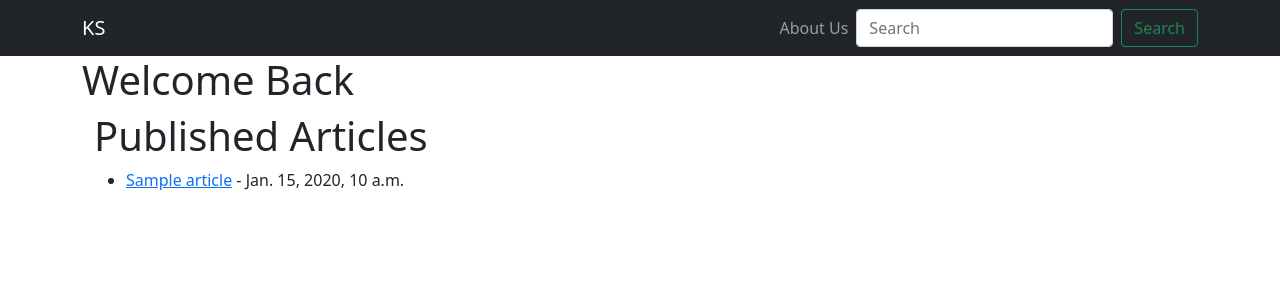
After one commit to anshoomishra/knowledge-storm, a Django app: page /articles/ in a window 1280 px wide. The commit adds this page. Shown: the top 300 px of the page. Run offline with Django 5.2, Linux system fonts and the light colour scheme; tables that the repository leaves empty hold one stand-in row (values such as "Sample post"); some libraries are stand-ins or nearby versions.

```diff
--- a/blog/admin.py
+++ b/blog/admin.py
@@ -1,5 +1,7 @@
 from django.contrib import admin
 from .models import Article
+
+
 
 @admin.register(Article)
 class ArticleAdmin(admin.ModelAdmin):
@@ -10,4 +12,4 @@ class ArticleAdmin(admin.ModelAdmin):
     class Media:
         js = [
             '//cdn.ckeditor.com/4.14.0/standard/ckeditor.js',
-        ]
+    ]
--- a/blog/models.py
+++ b/blog/models.py
@@ -7,16 +7,21 @@ from ckeditor.fields import RichTextField
 
 
 class Article(models.Model):
-    id = models.UUIDField(uuid.uuid4(),primary_key=True,editable=False)
-    title = models.CharField(max_length=200)
-    description = models.CharField(max_length=200,null=True)
+    STATUS_CHOICES = [
+        ('draft', 'Draft'),
+        ('published', 'Published'),
+    ]
+
+    title = models.CharField(max_length=255)
+    description = models.CharField(max_length=255, blank=True, null=True)
     content = RichTextField()
-    created_by = models.ForeignKey(User,on_delete=models.SET_NULL,null=True,related_name="article_creator")
-    updated_by = models.ForeignKey(User, on_delete=models.SET_NULL, null=True, related_name="article_updator")
+    created_by = models.ForeignKey(User, related_name='articles_created', on_delete=models.SET_NULL, null=True)
+    updated_by = models.ForeignKey(User, related_name='articles_updated', on_delete=models.SET_NULL, null=True)
+    published_by = models.ForeignKey(User, related_name='articles_published', on_delete=models.SET_NULL, null=True)
     created_at = models.DateTimeField(auto_now_add=True)
     updated_at = models.DateTimeField(auto_now=True)
-    published_at = models.DateTimeField()
-    publisher = models.ForeignKey(User,on_delete=models.SET_NULL, null=True, related_name="publisher")
+    published_at = models.DateTimeField(null=True, blank=True)
+    status = models.CharField(max_length=10, choices=STATUS_CHOICES, default='draft')
 
 
     def __str__(self):
@@ -24,3 +29,9 @@ class Article(models.Model):
 
     def publish(self):
         self.published_at = timezone.now()
+
+    class Meta:
+        permissions = [
+            ('can_create_article', 'Can create article'),
+            ('can_update_article', 'Can update article'),
+        ]
--- /dev/null
+++ b/blog/templates/blog/article_list.html
@@ -0,0 +1,13 @@
+
+{% extends 'base.html' %}
+
+{% block content %}
+<div class="container">
+        <h1>Published Articles</h1>
+        <ul>
+            {% for article in articles %}
+                <li><a href="{% url 'article_detail' article.pk %}">{{ article.title }}</a> - {{ article.published_at }}</li>
+            {% endfor %}
+        </ul>
+    </div>
+{% endblock %}
--- a/blog/urls.py
+++ b/blog/urls.py
@@ -1,11 +1,14 @@
-from blog.views import test, HomePage, ArticleCreateView, ArticleUpdateView, ArticleDetailView
+from blog.views import test, HomePage, ArticleCreateView, ArticleUpdateView, ArticleDetailView, ArticleListView, \
+    ArticlePendingListView, publish_article
 from django.urls import path
 
 urlpatterns = [
     path('golu/',test,name="home"),
     path('',HomePage.as_view(),name="home-page"),
-    path('article/new/', ArticleCreateView.as_view(), name='article_create'),
-    path('article/<pk>/edit/', ArticleUpdateView.as_view(), name='article_update'),
-    path('article/<pk>/', ArticleDetailView.as_view(), name='article_detail'),
-
+    path('articles/', ArticleListView.as_view(), name='article_list'),
+    path('articles/create/', ArticleCreateView.as_view(), name='article_create'),
+    path('articles/update/<int:pk>/', ArticleUpdateView.as_view(), name='article_update'),
+    path('articles/pending/', ArticlePendingListView.as_view(), name='article_pending_list'),
+    path('articles/<int:pk>/', ArticleDetailView.as_view(), name='article_detail'),
+    path('articles/publish/<int:pk>/', publish_article, name='publish_article'),
 ]
--- a/blog/views.py
+++ b/blog/views.py
@@ -1,10 +1,15 @@
-from django.shortcuts import render
+from django.contrib.auth.decorators import login_required, permission_required
+from django.shortcuts import render, get_object_or_404, redirect
 from django.urls import reverse_lazy
-from django.views.generic import TemplateView, CreateView, UpdateView, DetailView
+from django.utils import timezone
+from django.views.generic import TemplateView, CreateView, UpdateView, DetailView,ListView
 from django.http import HttpResponse
 
 from blog.forms import ArticleForm
 from blog.models import Article
+from .permissions import ArticlePermissionMixin
+
+
 # Create your views here.
 
 def test(request):
@@ -13,27 +18,61 @@ def test(request):
 class HomePage(TemplateView):
     template_name = "blog/home.html"
 
-class ArticleCreateView(CreateView):
+from django.urls import reverse_lazy
+from django.contrib.auth.mixins import LoginRequiredMixin, PermissionRequiredMixin
+from .forms import ArticleForm
+from .models import Article
+from django.views.generic import CreateView, UpdateView
+
+class ArticleCreateView(LoginRequiredMixin, CreateView):
     model = Article
     form_class = ArticleForm
     template_name = 'blog/article_form.html'
-    success_url = reverse_lazy('article_list')  # Replace with your article list view name
+    success_url = reverse_lazy('article_list')
 
     def form_valid(self, form):
-        form.instance.created_by = self.request.user  # Automatically set the user who created the article
+        form.instance.created_by = self.request.user
         return super().form_valid(form)
 
-class ArticleUpdateView(UpdateView):
+class ArticleUpdateView(LoginRequiredMixin, ArticlePermissionMixin, UpdateView):
     model = Article
     form_class = ArticleForm
     template_name = 'blog/article_form.html'
-    success_url = reverse_lazy('article_list')  # Replace with your article list view name
+    success_url = reverse_lazy('article_list')
 
     def form_valid(self, form):
-        form.instance.updated_by = self.request.user  # Automatically set the user who updated the article
+        form.instance.updated_by = self.request.user
         return super().form_valid(form)
+
 
 class ArticleDetailView(DetailView):
     model = Article
     template_name = 'blog/article_detail.html'
     context_object_name = 'article'
+
+class ArticleListView(ListView):
+    model = Article
+    template_name = 'blog/article_list.html'
+    context_object_name = 'articles'
+
+    def get_queryset(self):
+        return Article.objects.filter(status='published')
+
+class ArticlePendingListView(LoginRequiredMixin, PermissionRequiredMixin, ListView):
+    model = Article
+    template_name = 'blog/article_pending_list.html'
+    context_object_name = 'articles'
+    permission_required = 'blog.can_publish_article'
+
+    def get_queryset(self):
+        return Article.objects.filter(status='draft')
+
+@login_required
+@permission_required('blog.can_publish_article', raise_exception=True)
+def publish_article(request, pk):
+    article = get_object_or_404(Article, pk=pk)
+    article.status = 'published'
+    article.published_by = request.user
+    article.published_at = timezone.now()
+    article.save()
+    return redirect('article_list')
```
Also changed, not shown: account/admin.py (+9 -0 lines), blog/permissions.py (added, +14 -0 lines), blog/templates/blog/article_form.html (+7 -0 lines), blog/templates/blog/article_pending_list.html (added, +13 -0 lines).
